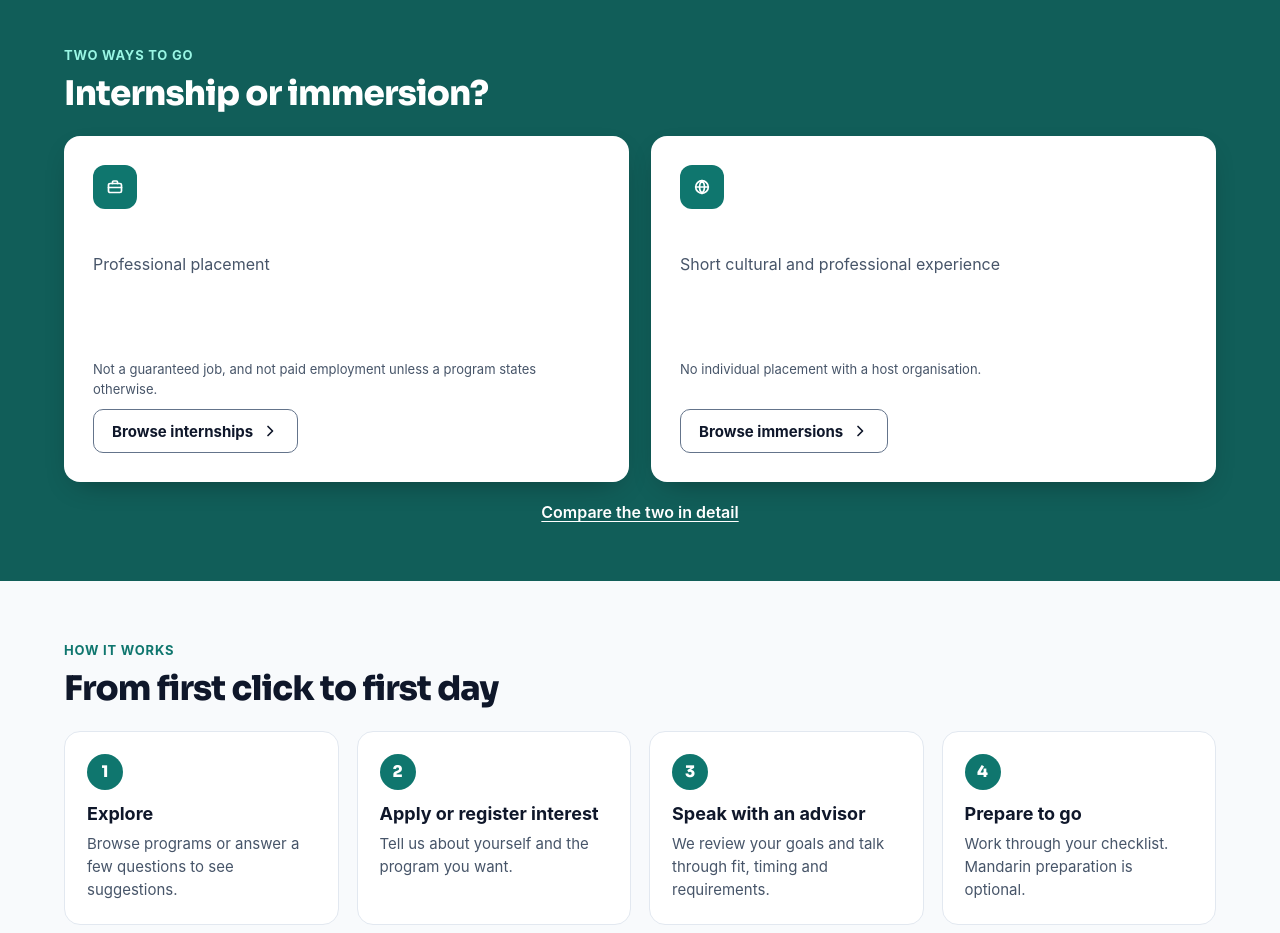
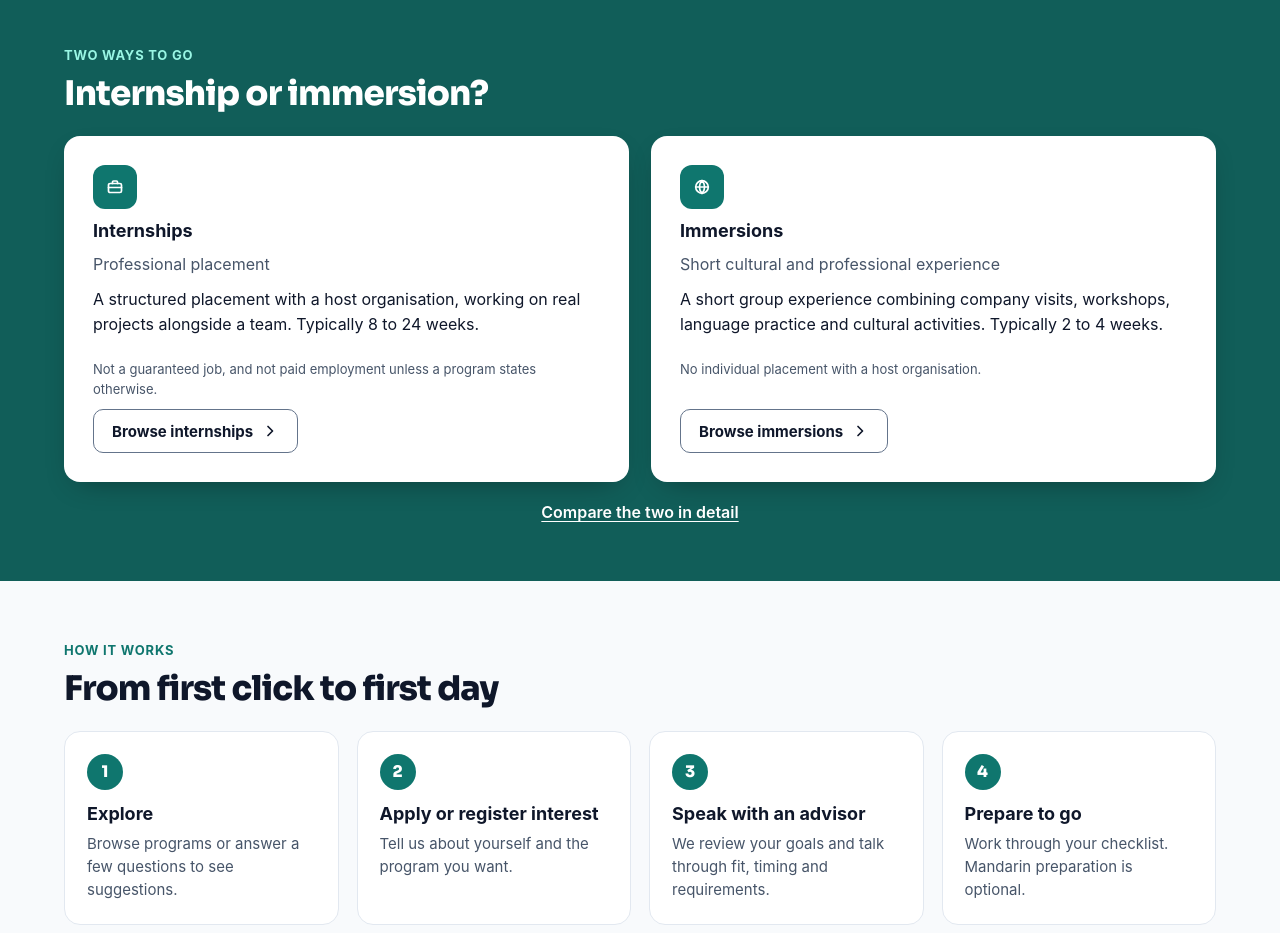
Before and after one commit to bridgr-society/bridgr-society-web, a Next.js app: page / in a window 1280 px wide. Shown: the part 2460-3393 px from the top of the page. Built offline with nearby package versions, Linux system fonts and the light colour scheme; no server answers; a web font is replaced by a local one.

Commit message:
Dark text inside type cards on teal band

```diff
--- a/app/globals.css
+++ b/app/globals.css
@@ -731,3 +731,4 @@ fieldset:has(input[value="Prefer to self-describe"]:checked) .ap-gender-self{dis
 .band.tint .center .link:hover{color:#CCFBF1}
 .band.tint :focus-visible{outline-color:#fff}
 .band.tint .type-card :focus-visible{outline-color:var(--blue-hover)}
+.band.tint .type-card{color:var(--ink)}
```
